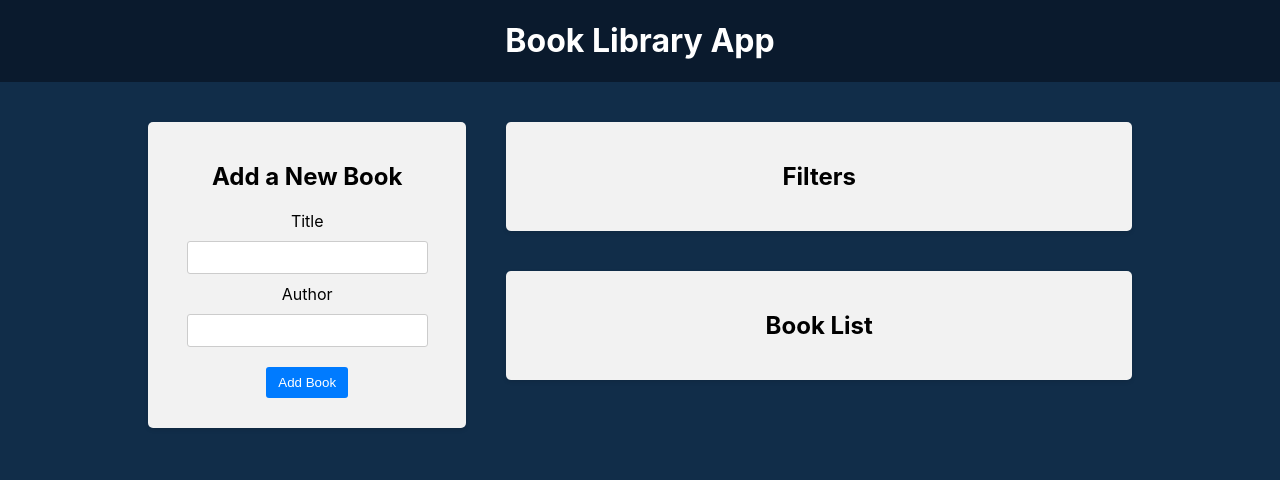
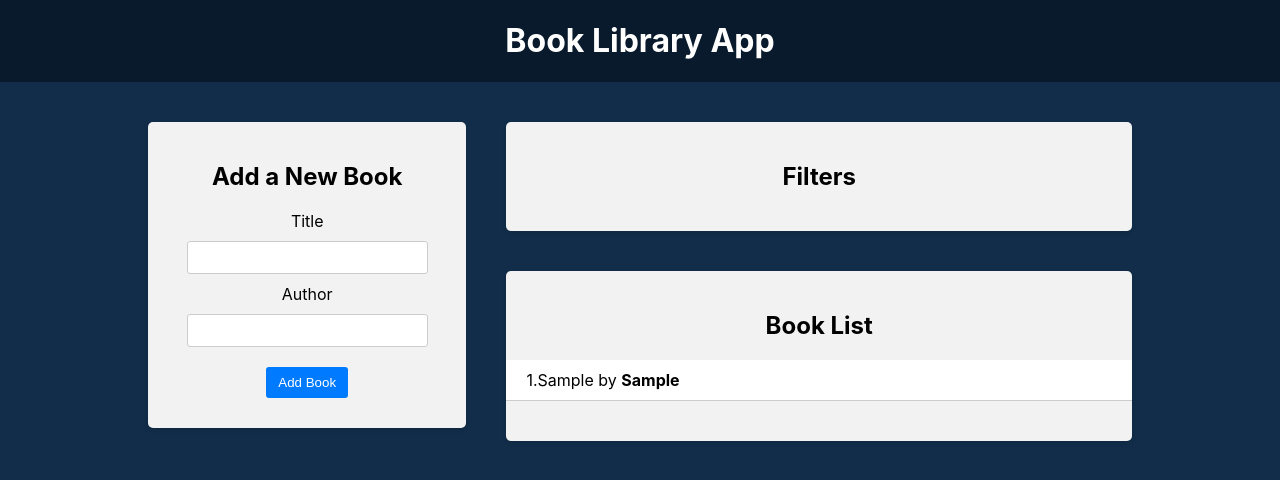
Before and after one commit to uniqcle/Book-Library-App-with-Redux, a React (Vite) app in the folder frontend/: page / in a window 1280 px wide. Both pictures are taken after typing "Sample", "Sample" into the empty fields and a click on the button "Add Book". Shown: the top 480 px of the page. Built offline with nearby package versions, Linux system fonts and the light colour scheme.

Commit message:
books reducer

```diff
--- a/frontend/src/components/BookForm/BookForm.jsx
+++ b/frontend/src/components/BookForm/BookForm.jsx
@@ -1,15 +1,26 @@
 import { useState } from "react";
 import "./BookForm.css";
+import { useDispatch } from "react-redux";
+import { addBook } from "../../redux/books/actionCreators";
+
 const BookForm = () => {
     const [title, setTitle] = useState("");
     const [author, setAuthor] = useState("");
+    const dispatch = useDispatch();
 
     const handleSubmit = (e) => {
         e.preventDefault();
 
         if (title && author) {
-            // dispatch action
             console.log(title, author);
+
+            const newBook = {
+                title: title,
+                author,
+            };
+            console.log(addBook(newBook));
+            dispatch(addBook(newBook));
+
             setTitle("");
             setAuthor("");
         }
--- a/frontend/src/components/BookList/BookList.jsx
+++ b/frontend/src/components/BookList/BookList.jsx
@@ -1,9 +1,30 @@
 import "./BookList.css";
+import { useSelector } from "react-redux";
+import { listenerCancelled } from "./../../../../node_modules/@reduxjs/toolkit/src/listenerMiddleware/exceptions";
 
 const BookList = () => {
+    const books = useSelector((state) => {
+        return state.books;
+    });
+
+    console.log(books);
     return (
         <div className="app-block book-list">
             <h2>Book List</h2>
+            {books.length === 0 ? (
+                <p>No books available</p>
+            ) : (
+                <ul>
+                    {books.map((book, i) => (
+                        <li key={i}>
+                            <div className="book-info">
+                                {++i}.{book.title} by{" "}
+                                <strong>{book.author}</strong>
+                            </div>
+                        </li>
+                    ))}
+                </ul>
+            )}
         </div>
     );
 };
--- /dev/null
+++ b/frontend/src/redux/books/actionCreators.js
@@ -0,0 +1,10 @@
+import * as action from './actionTypes';
+
+ const addBook = (newBook) => {
+	return {
+		type: action.ADD_BOOK,
+		payload: newBook
+	}
+}
+
+export {addBook}
--- /dev/null
+++ b/frontend/src/redux/books/actionTypes.js
@@ -0,0 +1,3 @@
+export const ADD_BOOK = 'ADD_BOOK'
+export const DELETE_BOOK = 'DELETE_BOOK'
+export const TOOGLE_BOOK = 'TOOGLE_BOOK'
--- /dev/null
+++ b/frontend/src/redux/books/reducer.js
@@ -0,0 +1,16 @@
+import * as actions from './actionTypes.js';
+
+
+const initialState = []
+
+const booksReducer = (state = initialState, action) => {
+	switch (action.type) {
+		case actions.ADD_BOOK:
+			return [...state, action.payload]
+
+		default:
+			return state;
+	}
+};
+
+export default booksReducer;
--- a/frontend/src/redux/store.js
+++ b/frontend/src/redux/store.js
@@ -1,7 +1,11 @@
 import { configureStore } from "@reduxjs/toolkit";
+import booksReducer from "./books/reducer";
 
 const store = configureStore({
-    reducer: {},
+    reducer: {
+        books: booksReducer,
+        // filter: filterReducer
+    },
 });
 
 export default store;
```
